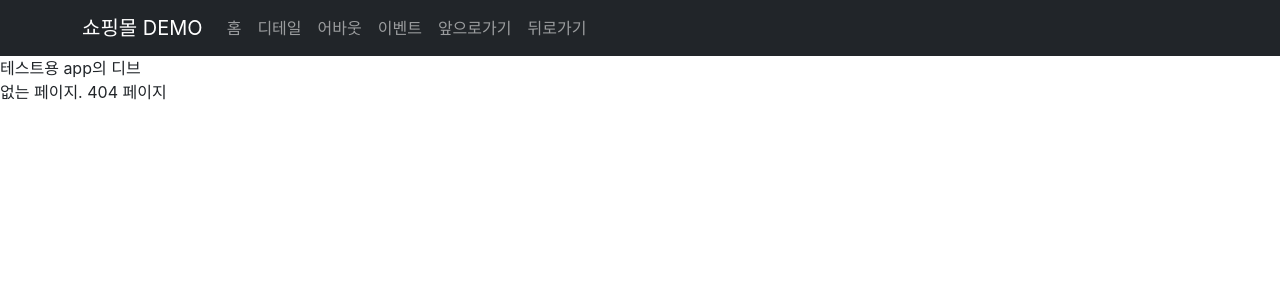
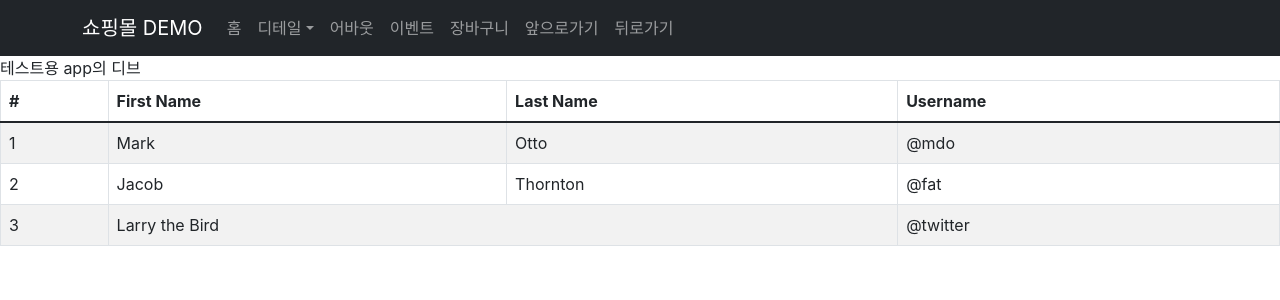
Before and after one commit to seeoya/s_react_shop, a React (Create React App) app: page /cart in a window 1280 px wide. Before the commit this address had no page. Shown: the top 300 px of the page. Built offline with nearby package versions, Linux system fonts and the light colour scheme.

Commit message:
redux 설치

```diff
--- a/package.json
+++ b/package.json
@@ -4,6 +4,7 @@
     "private": true,
     "homepage": "https://seeoya.github.io/s_react_shop",
     "dependencies": {
+        "@reduxjs/toolkit": "^1.8.2",
         "@testing-library/jest-dom": "^5.16.4",
         "@testing-library/react": "^13.3.0",
         "@testing-library/user-event": "^13.5.0",
@@ -12,6 +13,7 @@
         "react": "^18.1.0",
         "react-bootstrap": "^2.4.0",
         "react-dom": "^18.1.0",
+        "react-redux": "^8.0.2",
         "react-router-dom": "^6.3.0",
         "react-scripts": "5.0.1",
         "styled-components": "^5.3.5",
--- a/src/App.js
+++ b/src/App.js
@@ -2,7 +2,7 @@
 // 대문자 컴포넌트 (Button, Navbar, Nav 등등...)는 import 필요
 // import { useState } from "react";
 import { Route, Routes, Link, useNavigate, Outlet } from "react-router-dom";
-import { Button, Navbar, Container, Nav, Row, Col } from "react-bootstrap";
+import { Navbar, Container, Nav, NavDropdown } from "react-bootstrap";
 import { createContext, useState } from "react";
 
 import logo from "./logo.svg";
@@ -14,6 +14,7 @@
 import Main from "./pages/Main";
 import About from "./pages/About";
 import Event from "./pages/Event";
+import Cart from "./pages/Cart";
 
 import "./App.css";
 
@@ -47,9 +48,26 @@
                         </Navbar.Brand>
                         <Nav className="me-auto">
                             <Nav.Link onClick={() => navigate("/")}>홈</Nav.Link>
-                            <Nav.Link onClick={() => navigate("/detail")}>디테일</Nav.Link>
+                            <NavDropdown title="디테일" id="nav-dropdown">
+                                <NavDropdown.Item eventKey="4.1" onClick={() => navigate("/detail/0")}>
+                                    0
+                                </NavDropdown.Item>
+                                <NavDropdown.Item eventKey="4.2" onClick={() => navigate("/detail/1")}>
+                                    1
+                                </NavDropdown.Item>
+                                <NavDropdown.Divider />
+                                <NavDropdown.Item eventKey="4.3" onClick={() => navigate("/detail/2")}>
+                                    2
+                                </NavDropdown.Item>
+                                <NavDropdown.Item eventKey="4.4" onClick={() => navigate("/detail/3")}>
+                                    3
+                                </NavDropdown.Item>
+                            </NavDropdown>
+                            {/* <Nav.Link onClick={() => navigate("/detail/0")}>디테일</Nav.Link> */}
+
                             <Nav.Link onClick={() => navigate("/about")}>어바웃</Nav.Link>
                             <Nav.Link onClick={() => navigate("/event")}>이벤트</Nav.Link>
+                            <Nav.Link onClick={() => navigate("/cart")}>장바구니</Nav.Link>
 
                             {/* 숫자 넣으면 앞으로 뒤로가기 됨 */}
                             <Nav.Link onClick={() => navigate(1)}>앞으로가기</Nav.Link>
@@ -86,6 +104,7 @@
                         <Route path="one" element={<div>첫 주문시 양배추즙 서비스</div>} />
                         <Route path="two" element={<div>생일기념 쿠폰받기</div>} />
                     </Route>
+                    <Route path="/cart" element={<Cart />}></Route>
 
                     {/* 모든 페이지 (404 페이지) */}
                     <Route path="*" element={<div>없는 페이지. 404 페이지</div>} />
--- a/src/index.js
+++ b/src/index.js
@@ -2,7 +2,8 @@
 import ReactDOM from "react-dom/client";
 import reportWebVitals from "./reportWebVitals";
 import { BrowserRouter } from "react-router-dom";
-
+import { Provider } from "react-redux";
+import store from "./store";
 import "./index.css";
 
 import App from "./App";
@@ -12,10 +13,12 @@
 root.render(
     <>
         <React.StrictMode>
-            {/* homepage 때문에 repo 명이 붙는 것을 해결하기 위해 basename 추가함 */}
-            <BrowserRouter basename={process.env.PUBLIC_URL}>
-                <App />
-            </BrowserRouter>
+            <Provider store={store}>
+                {/* homepage 때문에 repo 명이 붙는 것을 해결하기 위해 basename 추가함 */}
+                <BrowserRouter basename={process.env.PUBLIC_URL}>
+                    <App />
+                </BrowserRouter>
+            </Provider>
         </React.StrictMode>
     </>
 );
--- /dev/null
+++ b/src/pages/Cart.js
@@ -0,0 +1,44 @@
+import { useState, useEffect } from "react";
+import { Table } from "react-bootstrap";
+
+// redux
+// 파일 하나에 state 저장해두고 props 없이 공유해서 사용
+// npm install @reduxjs/toolkit react-redux
+
+function Cart() {
+    return (
+        <div>
+            <Table striped bordered hover>
+                <thead>
+                    <tr>
+                        <th>#</th>
+                        <th>First Name</th>
+                        <th>Last Name</th>
+                        <th>Username</th>
+                    </tr>
+                </thead>
+                <tbody>
+                    <tr>
+                        <td>1</td>
+                        <td>Mark</td>
+                        <td>Otto</td>
+                        <td>@mdo</td>
+                    </tr>
+                    <tr>
+                        <td>2</td>
+                        <td>Jacob</td>
+                        <td>Thornton</td>
+                        <td>@fat</td>
+                    </tr>
+                    <tr>
+                        <td>3</td>
+                        <td colSpan={2}>Larry the Bird</td>
+                        <td>@twitter</td>
+                    </tr>
+                </tbody>
+            </Table>
+        </div>
+    );
+}
+
+export default Cart;
--- /dev/null
+++ b/src/store.js
@@ -0,0 +1,5 @@
+import { configureStore } from "@reduxjs/toolkit";
+
+export default configureStore({
+    reducer: {}
+});
```
Also changed, not shown: 1 other file (tests, documents, lock files or other folders).
